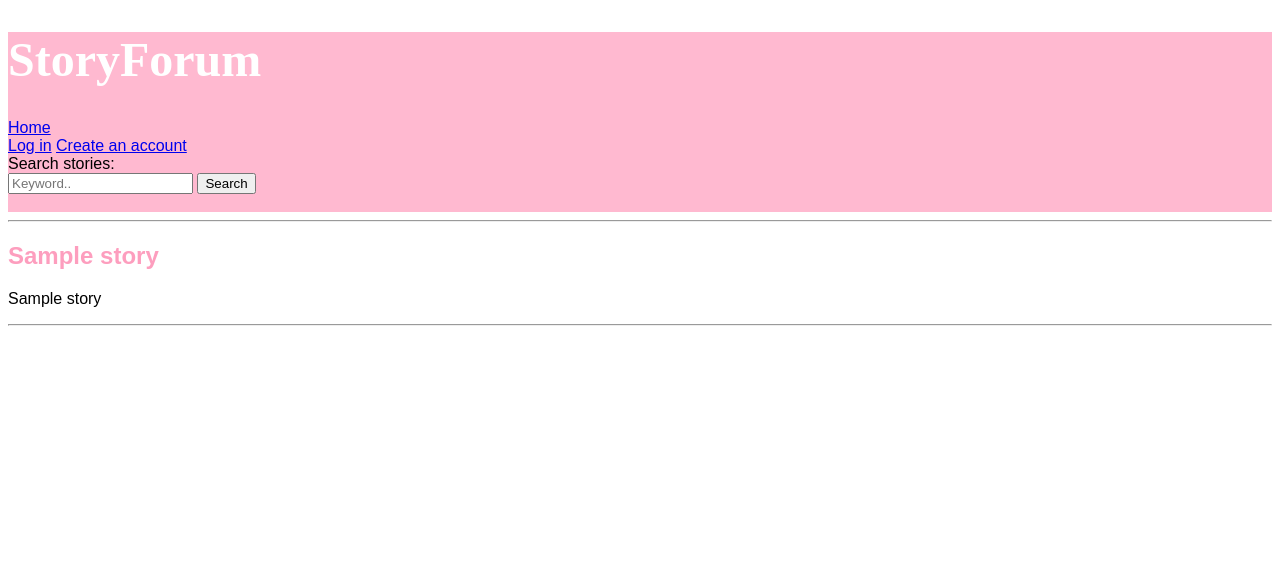
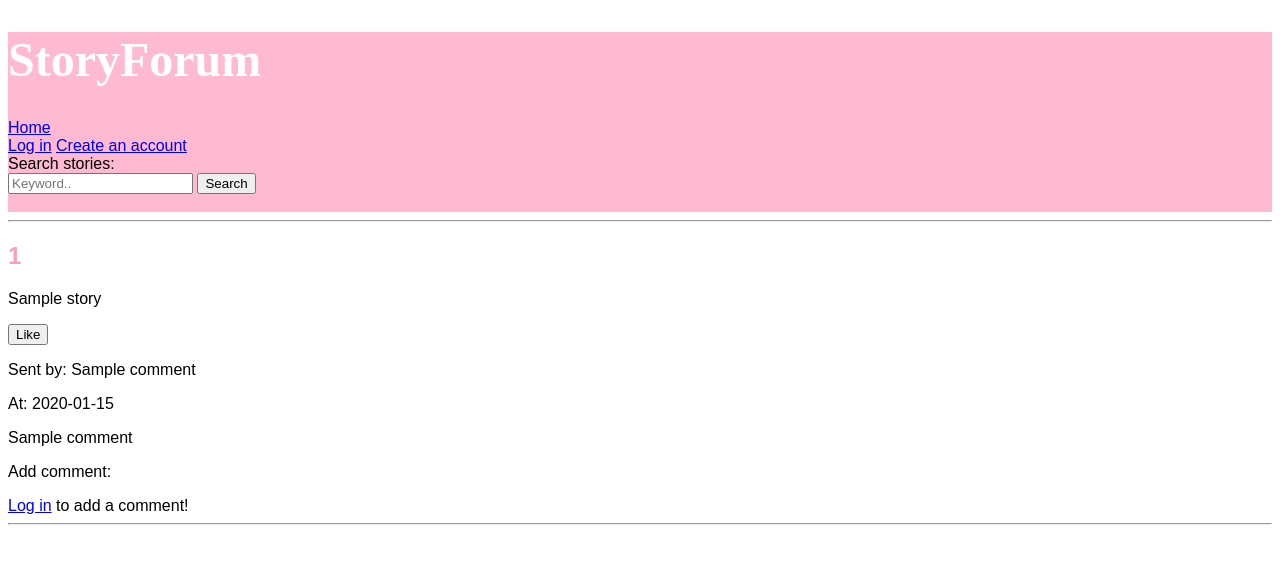
Before and after one commit to meeries/storyforum, a Flask app: template templates/story.html in a window 1280 px wide. Shown: the top 564 px of the page. Run offline with Flask 2, Linux system fonts and the light colour scheme; the template is opened without the code that fills it: most values are stand-ins (such as "Sample title", 1, 10 or a date in 2020).

Commit message:
adding like and comment

```diff
--- a/comments.py
+++ b/comments.py
@@ -1,3 +1,9 @@
 from db import db
 from flask import session
 from datetime import datetime
+
+def add_comment(comment, user_id, story_id):
+    sql = """INSERT INTO messages (comment, user_id, story_id, sent_at)
+            VALUES (:comment, :user_id, :story_id, NOW())"""
+    db.session.execute(sql, {"comment":comment, "user_id":user_id, "story_id:":story_id})
+    db.session.commit()
--- a/templates/results.html
+++ b/templates/results.html
@@ -7,7 +7,7 @@
 <br>
 <br>
 {% for story in stories %}
-<p>Story: <a href="/story/{{ story.id }}">{{ story[1]}}</a></p>
+<a href="/story/{{ story.id }}">{{ story[0]}}</a>
 {% endfor %}
 
 {% if not stories %}
--- a/templates/story.html
+++ b/templates/story.html
@@ -1,7 +1,25 @@
 {% extends "layout.html" %}
 
 {% block content %}
-<h2>{{ story[1] }}</h2>
-<p>{{ story[2] }}</p>
+<h2>{{ story[0][0] }}</h2>
+<p>{{ story[0][1] }}</p>
+<form action="/like_story" method="post">
+    <input type="hidden" name="story_id" value="{{ story_id }}">
+    <input id="button" type="submit" value="Like">
+</form>
 
-{% endblock %}
+{% for comment in comments %}
+<p>Sent by: {{ comment[3] }}</p>
+<p>At: {{ comment[4].strftime("%d.%m.%Y %H:%M") }}</p>
+<p>{{ comment[1] }}</p>
+{% endfor %}
+<form action="/add_comment" method="post">
+    <p>Add comment:</p>
+    {% if session.user_id %}
+    <textarea name="comment" rows="4" cols="40" required minlength="1" maxlength="500"></textarea></p>
+    <input type="hidden" name="story_id" value="{{ story_id }}">
+    <input type="submit" value="Add comment">
+    {% else %}
+    <a href="/login">Log in</a> to add a comment!
+    {% endif %}
+    {% endblock %}
```
Also changed, not shown: routes.py (+18 -2 lines), schema.sql (+3 -8 lines), stories.py (+18 -6 lines).
